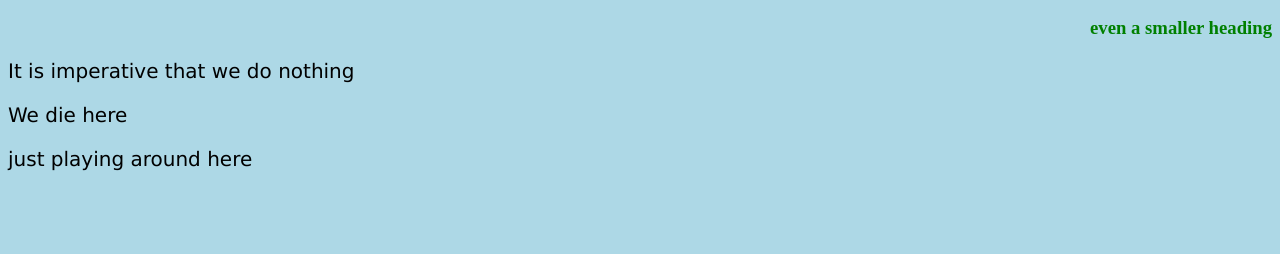
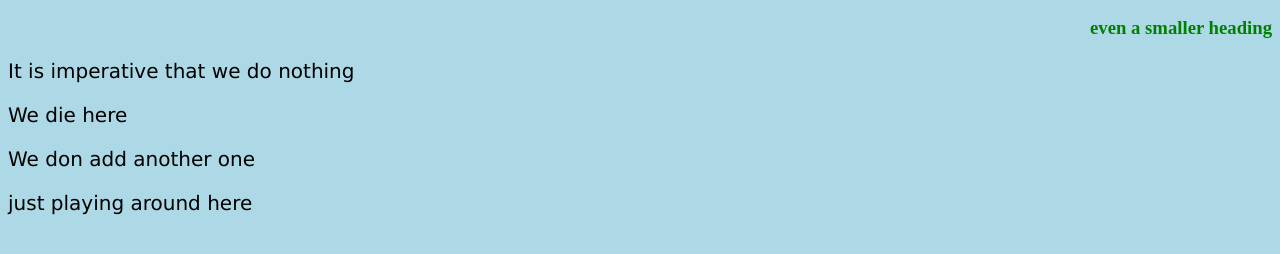
Before and after one commit to felixokpalaima/LearningMap, a plain HTML site: page index.html in a window 1280 px wide. Shown: the part 110-364 px from the top of the page. Drawn offline with Linux system fonts and the light colour scheme.

Commit message:
another line

```diff
--- a/index.html
+++ b/index.html
@@ -13,6 +13,7 @@
     <h3>even a smaller heading</h3>
     <p>It is imperative that we do nothing</p>
     <p>We die  here</p>
+    <p>We don add another one</p>
     <footer>
         <p>
             just playing around here
```
